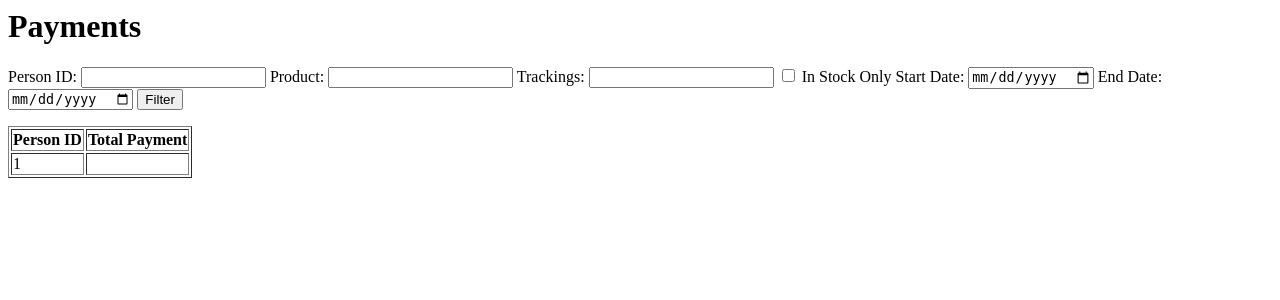
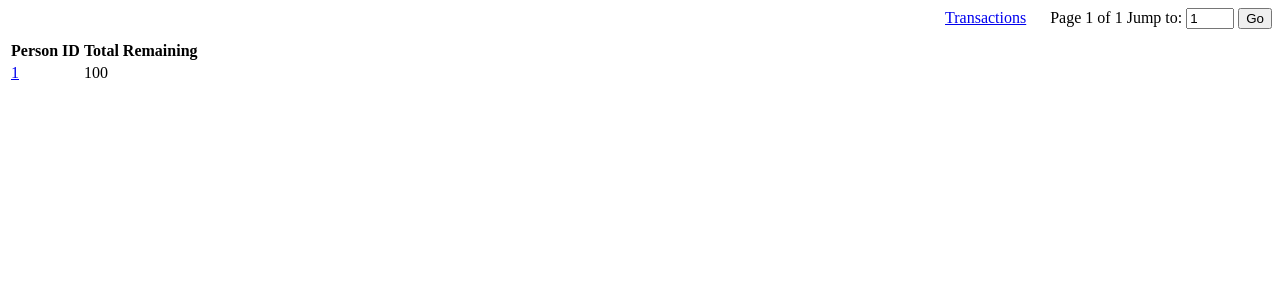
Before and after one commit to albertduu/DjangoTransactions, a Django app: page /payments/ in a window 1280 px wide. Shown: the top 300 px of the page. Run offline with Django 5.2, Linux system fonts and the light colour scheme; tables that the repository leaves empty hold one stand-in row (values such as "Sample post").

Commit message:
Pagination for payments

```diff
--- a/transactions/templates/transactions/payments.html
+++ b/transactions/templates/transactions/payments.html
@@ -1,44 +1,48 @@
-<h1>Payments</h1>
+<div style="text-align: right; margin-bottom: 10px;">
+    <div class="tab-bar" style="display: inline-block;">
+        <a href="{% url 'transactions' %}">Transactions</a>
+    </div>
 
-<form id="filterForm" method="get">
-    <label for="person_id">Person ID:</label>
-    <input type="text" name="person_id" id="person_id" value="{{ person_id|default_if_none:'' }}">
+    <div class="pagination" style="display: inline-block; margin-left: 20px;">
+        {% if payments.has_previous %}
+            <a href="?page={{ payments.previous_page_number }}">&laquo; Previous</a>
+        {% endif %}
 
-    <label for="product">Product:</label>
-    <input type="text" name="product" id="product" value="{{ product|default_if_none:'' }}">
+        <span>Page {{ payments.number }} of {{ payments.paginator.num_pages }}</span>
 
-    <label for="trackings">Trackings:</label>
-    <input type="text" name="trackings" id="trackings" value="{{ trackings|default_if_none:'' }}">
+        {% if payments.has_next %}
+            <a href="?page={{ payments.next_page_number }}">Next &raquo;</a>
+        {% endif %}
 
-    <label>
-        <input type="checkbox" name="in_stock" value="1" {% if in_stock %}checked{% endif %}>
-        In Stock Only
-    </label>
+        <form method="get" style="display:inline;">
+            {% for key, value in request.GET.items %}
+                {% if key != 'page' %}
+                    <input type="hidden" name="{{ key }}" value="{{ value }}">
+                {% endif %}
+            {% endfor %}
+            <label for="page">Jump to:</label>
+            <input type="number" name="page" id="page" min="1" max="{{ payments.paginator.num_pages }}" value="{{ payments.number }}">
+            <button type="submit">Go</button>
+        </form>
+    </div>
+</div>
 
-    <label for="start_date">Start Date:</label>
-    <input type="date" name="start_date" id="start_date" value="{{ start_date|default_if_none:'' }}">
-
-    <label for="end_date">End Date:</label>
-    <input type="date" name="end_date" id="end_date" value="{{ end_date|default_if_none:'' }}">
-
-    <button type="submit">Filter</button>
-</form>
-
-<table border="1">
-  <thead>
+<!-- Payments Table -->
+<table>
     <tr>
-      <th>Person ID</th>
-      <th>Total Payment</th>
+        <th>Person ID</th>
+        <th>Total Remaining</th>
     </tr>
-  </thead>
-  <tbody>
     {% for p in payments %}
-      <tr>
-        <td>{{ p.person_id }}</td>
-        <td>{{ p.total_payment }}</td>
-      </tr>
+    <tr>
+        <td>
+            <a href="?person_id={{ p.person_id }}">{{ p.person_id }}</a>
+        </td>
+        <td>{{ p.total_remaining }}</td>
+    </tr>
     {% empty %}
-      <tr><td colspan="2">No results found.</td></tr>
+    <tr>
+        <td colspan="2">No payments found.</td>
+    </tr>
     {% endfor %}
-  </tbody>
 </table>
--- a/transactions/views.py
+++ b/transactions/views.py
@@ -56,10 +56,14 @@
     person_id = request.GET.get('person_id')
 
     if person_id:
-        # ✅ If filtering a specific person, show their transactions
-        transactions = Transaction.objects.filter(person_id__icontains=person_id).order_by('-ts')
+        # If filtering a specific person — show their transactions
+        transactions = (
+            Transaction.objects
+            .filter(person_id__icontains=person_id)
+            .order_by('-ts')
+        )
 
-        # ✅ Pagination — 200 per page
+        # Paginate transactions
         paginator = Paginator(transactions, 200)
         page_number = request.GET.get('page')
         page_obj = paginator.get_page(page_number)
@@ -69,14 +73,23 @@
             'person_id': person_id
         })
 
-    # ✅ Otherwise, show summed payments
-    payments = (
-        Transaction.objects
-        .values('person_id')
-        .annotate(total_remaining=Sum(F('quantity') * F('price')))
-        .order_by('-total_remaining')
-    )
-    return render(request, 'transactions/payments.html', {'payments': payments})
+    else:
+        # Otherwise, show summed payments per person_id
+        payments = (
+            Transaction.objects
+            .values('person_id')
+            .annotate(total_remaining=Sum(F('quantity') * F('price')))
+            .order_by('-total_remaining')
+        )
+
+        # ✅ Paginate summed payments too
+        paginator = Paginator(payments, 100)  # Adjust page size as needed
+        page_number = request.GET.get('page')
+        page_obj = paginator.get_page(page_number)
+
+        return render(request, 'transactions/payments.html', {
+            'payments': page_obj
+        })
 
 
 def send_email(request):
```
Also changed, not shown: transactions/templatetags/querystring.py (+3 -9 lines).
